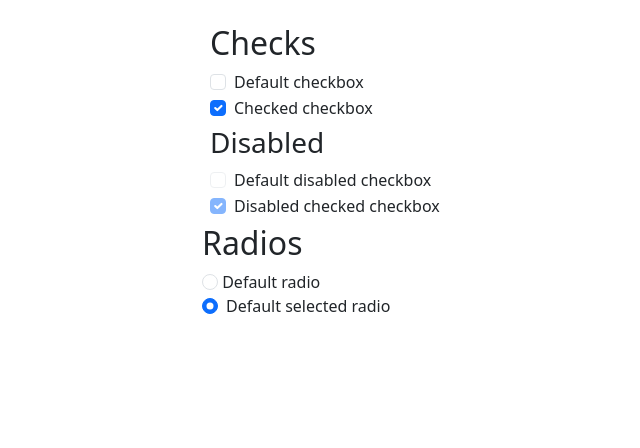
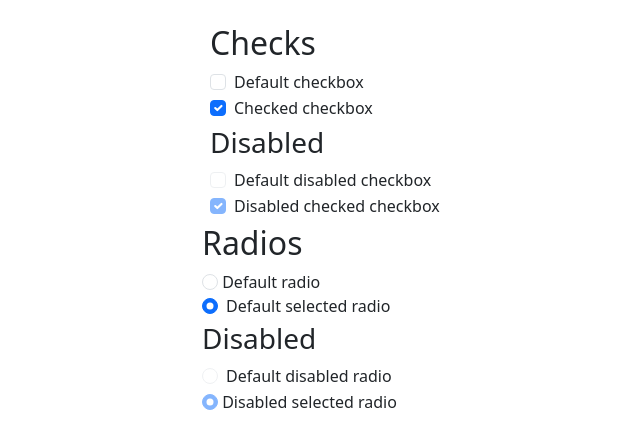
Before and after one commit to johan8863/bootstrap_training, a website: page 4_forms/4_checks_and_radios/index.html in a window 1280 px wide. Shown: the whole page, without its empty margins (252-892 px from the left). Drawn offline with nearby package versions, Linux system fonts and the light colour scheme.

Commit message:
disabled radios

```diff
--- a/4_forms/4_checks_and_radios/index.html
+++ b/4_forms/4_checks_and_radios/index.html
@@ -54,6 +54,22 @@
         <label for="">Default selected radio</label>
       </div>
     </div>
+    <!-- disabled radios -->
+    <div class="col-4 mx-auto mb-1">
+      <h3>Disabled</h3>
+      <!-- radios controls -->
+      <div class="form-check">
+        <input
+          type="radio"
+          name="sec"
+          id=""
+          class="form-check-input"
+          disabled>
+        <label for="">Default disabled radio</label>
+      </div>
+      <input type="radio" name="sec" id="" class="form-check-input" disabled checked>
+      <label for="">Disabled selected radio</label>
+    </div>
   </div>
   <script src="../../node_modules/bootstrap/dist/js/bootstrap.bundle.min.js"></script>
 </body>
```
